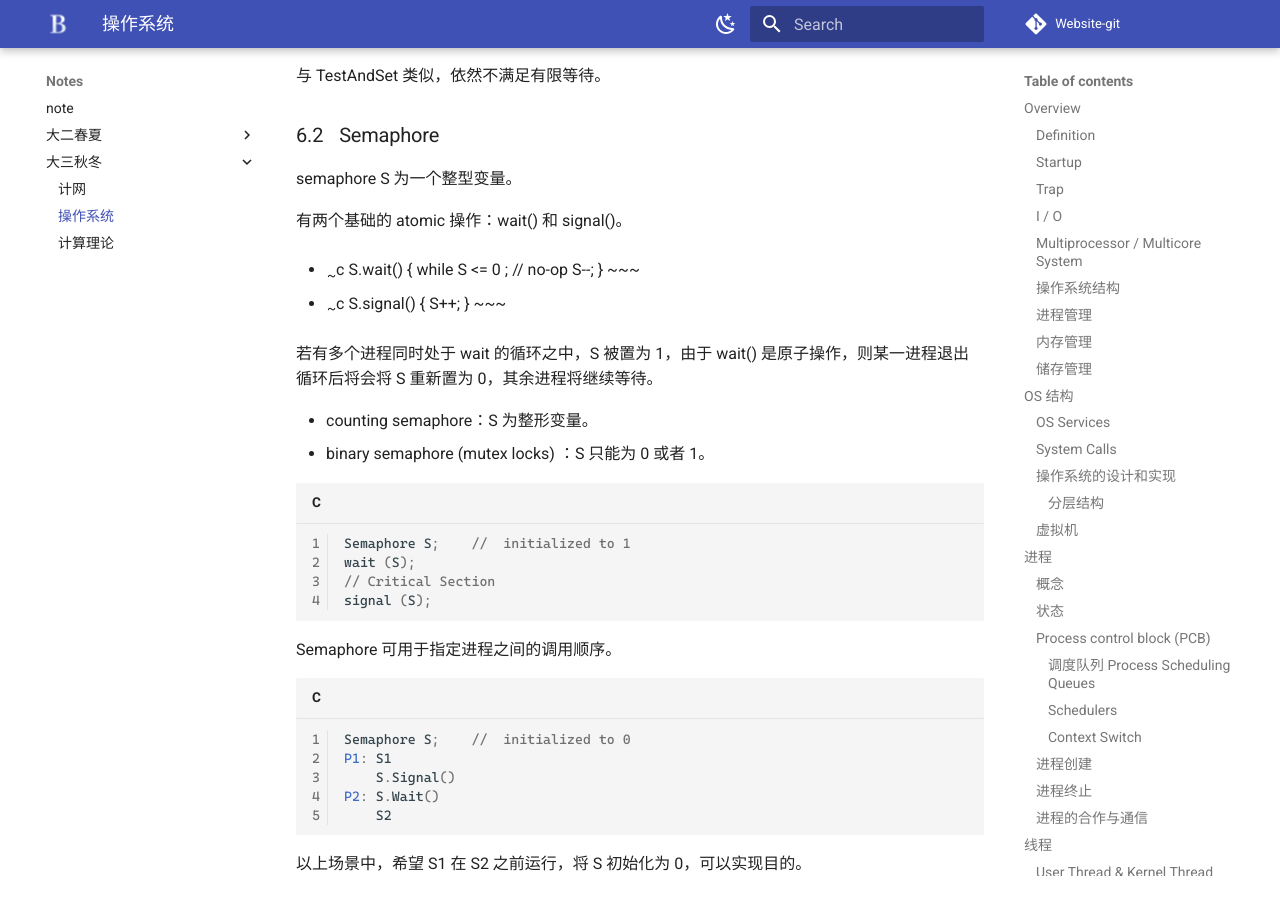
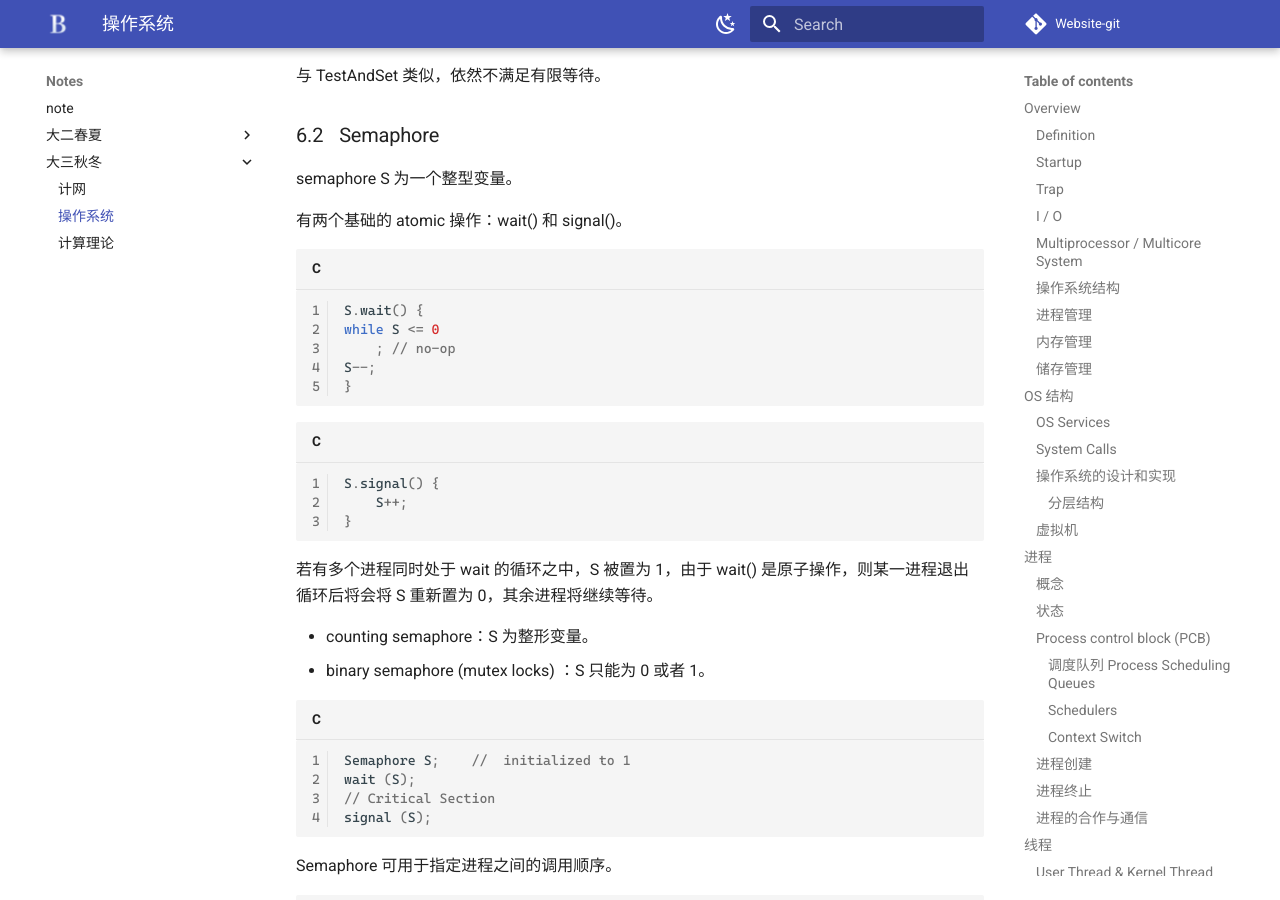
Before and after one commit to NEWWORLDCCX/myblogs, an MkDocs documentation site: the page built from docs/notes/OS/操作系统.md, in a window 1280 px wide and 900 px high, scrolled down 24894 px. Built offline with MkDocs 1.6.1 and Material for MkDocs 9.7.7, drawn with Linux system fonts in a browser that asks for light colours; some web fonts are replaced; comment, search, counter and statistics services are not loaded.

Commit message:
Update 操作系统.md

```diff
--- a/docs/notes/OS/操作系统.md
+++ b/docs/notes/OS/操作系统.md
@@ -728,19 +728,19 @@ semaphore S 为一个整型变量。
 
 有两个基础的 atomic 操作：wait() 和 signal()。
 
-+ ~~~c
-  S.wait() {
-      while S <= 0
-          ; // no-op
-      S--;
-  }
-  ~~~
+~~~c
+S.wait() {
+while S <= 0
+	; // no-op
+S--;
+}
+~~~
 
-+ ~~~c
-  S.signal() {
-      S++;
-  }
-  ~~~
+~~~c
+S.signal() {
+	S++;
+}
+~~~
 
 若有多个进程同时处于 wait 的循环之中，S 被置为 1，由于 wait() 是原子操作，则某一进程退出循环后将会将 S 重新置为 0，其余进程将继续等待。
 
```
